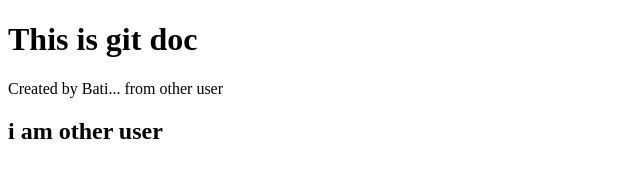
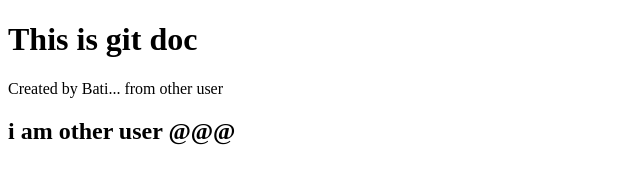
Before and after one commit to bati3702/test2, a plain HTML site: page index.html in a window 1280 px wide. Shown: the whole page, without its empty margins (0-640 px from the left). Drawn offline with Linux system fonts and the light colour scheme.

Commit message:
small change

```diff
--- a/index.html
+++ b/index.html
@@ -8,7 +8,7 @@
 <body>
     <h1>This is git doc</h1>
     <p>Created by Bati... from other user</p>
-    <h2>i am other user </h2>
+    <h2>i am other user @@@</h2>
 
 </body>
 </html>
```
